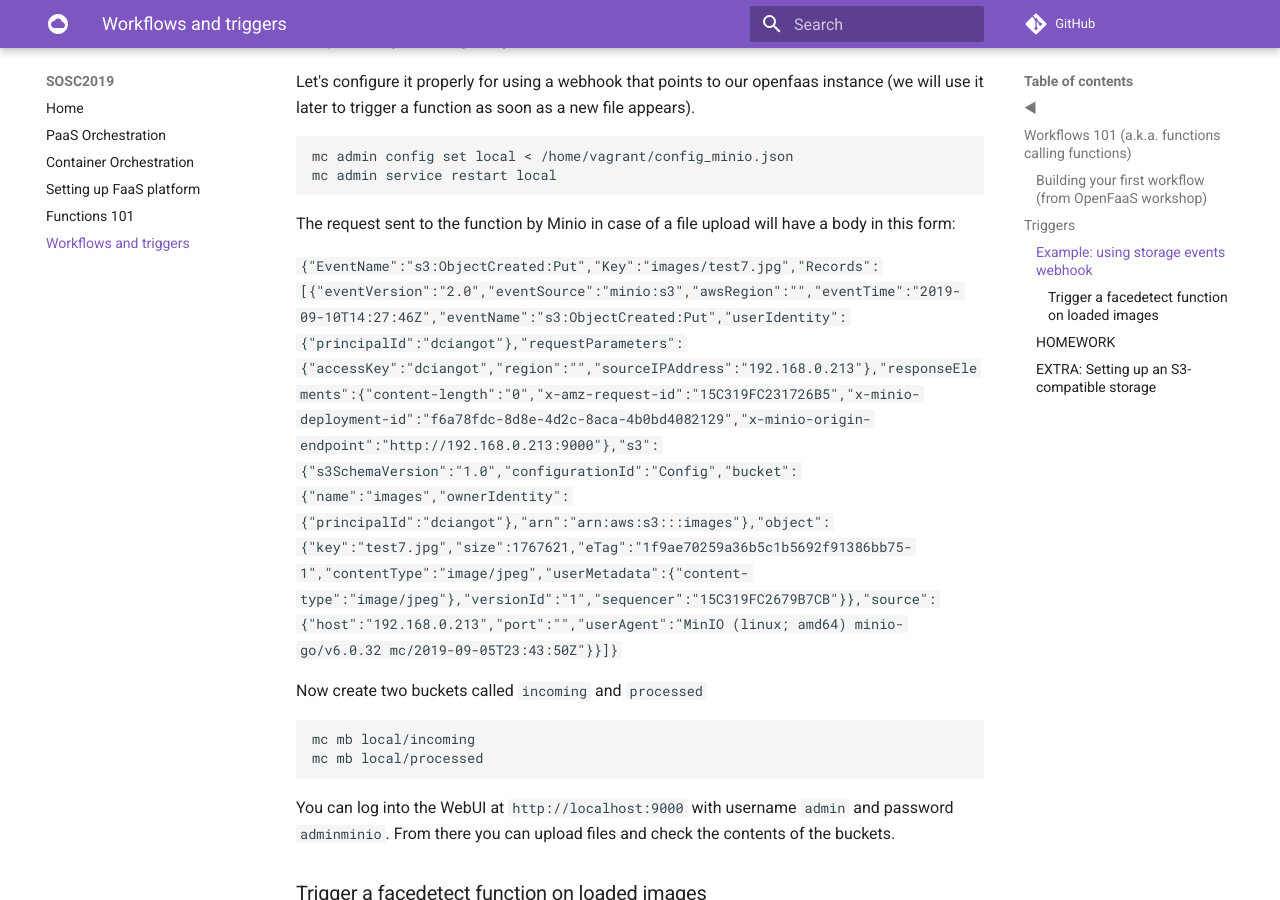
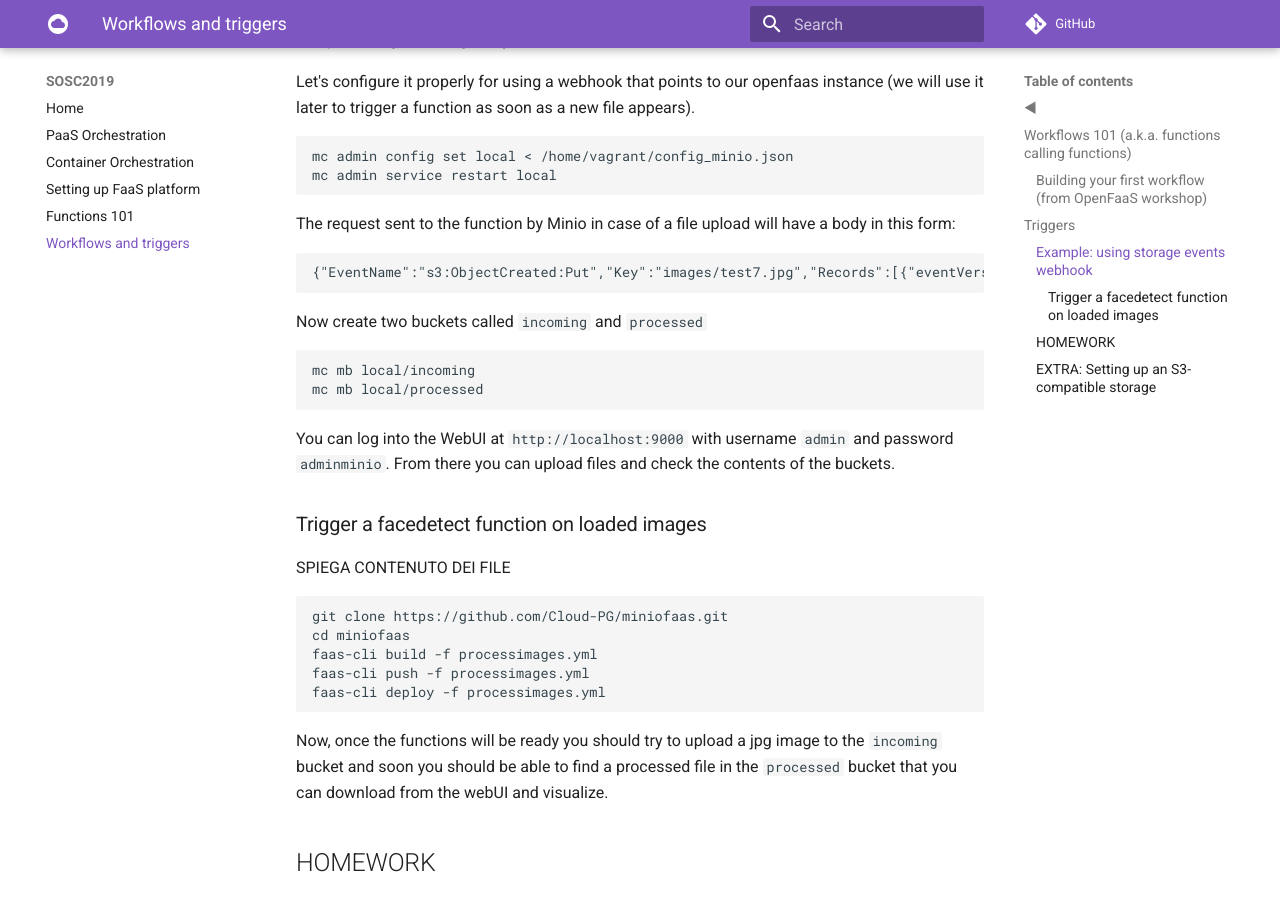
Before and after one commit to alexellis/SOSC2019, an MkDocs documentation site: the page built from docs/workflows.md, in a window 1280 px wide and 900 px high, scrolled down 1349 px. Built offline with MkDocs 1.6.1 and Material for MkDocs 9.7.7, drawn with Linux system fonts in a browser that asks for light colours; comment, search, counter and statistics services are not loaded.

Commit message:
fix json long

````diff
--- a/docs/workflows.md
+++ b/docs/workflows.md
@@ -65,7 +65,9 @@
 
 The request sent to the function by Minio in case of a file upload will have a body in this form:
 
-```{"EventName":"s3:ObjectCreated:Put","Key":"images/test7.jpg","Records":[{"eventVersion":"2.0","eventSource":"minio:s3","awsRegion":"","eventTime":"2019-09-10T14:27:46Z","eventName":"s3:ObjectCreated:Put","userIdentity":{"principalId":"dciangot"},"requestParameters":{"accessKey":"dciangot","region":"","sourceIPAddress":"192.168.0.213"},"responseElements":{"content-length":"0","x-amz-request-id":"15C319FC231726B5","x-minio-deployment-id":"f6a78fdc-8d8e-4d2c-8aca-4b0bd4082129","x-minio-origin-endpoint":"http://192.168.0.213:9000"},"s3":{"s3SchemaVersion":"1.0","configurationId":"Config","bucket":{"name":"images","ownerIdentity":{"principalId":"dciangot"},"arn":"arn:aws:s3:::images"},"object":{"key":"test7.jpg","size":1767621,"eTag":"1f9ae70259a36b5c1b5692f91386bb75-1","contentType":"image/jpeg","userMetadata":{"content-type":"image/jpeg"},"versionId":"1","sequencer":"15C319FC2679B7CB"}},"source":{"host":"192.168.0.213","port":"","userAgent":"MinIO (linux; amd64) minio-go/v6.0.32 mc/2019-09-05T23:43:50Z"}}]}```
+```text
+{"EventName":"s3:ObjectCreated:Put","Key":"images/test7.jpg","Records":[{"eventVersion":"2.0","eventSource":"minio:s3","awsRegion":"","eventTime":"2019-09-10T14:27:46Z","eventName":"s3:ObjectCreated:Put","userIdentity":{"principalId":"dciangot"},"requestParameters":{"accessKey":"dciangot","region":"","sourceIPAddress":"192.168.0.213"},"responseElements":{"content-length":"0","x-amz-request-id":"15C319FC231726B5","x-minio-deployment-id":"f6a78fdc-8d8e-4d2c-8aca-4b0bd4082129","x-minio-origin-endpoint":"http://192.168.0.213:9000"},"s3":{"s3SchemaVersion":"1.0","configurationId":"Config","bucket":{"name":"images","ownerIdentity":{"principalId":"dciangot"},"arn":"arn:aws:s3:::images"},"object":{"key":"test7.jpg","size":1767621,"eTag":"1f9ae70259a36b5c1b5692f91386bb75-1","contentType":"image/jpeg","userMetadata":{"content-type":"image/jpeg"},"versionId":"1","sequencer":"15C319FC2679B7CB"}},"source":{"host":"192.168.0.213","port":"","userAgent":"MinIO (linux; amd64) minio-go/v6.0.32 mc/2019-09-05T23:43:50Z"}}]}
+```
 
 Now create two buckets called `incoming` and `processed`
 
````
